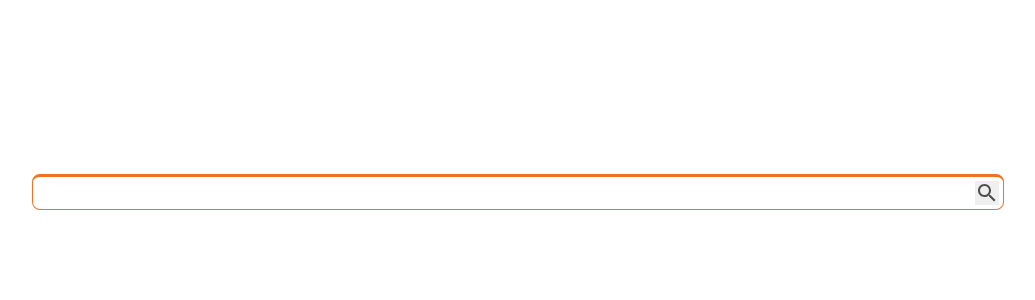
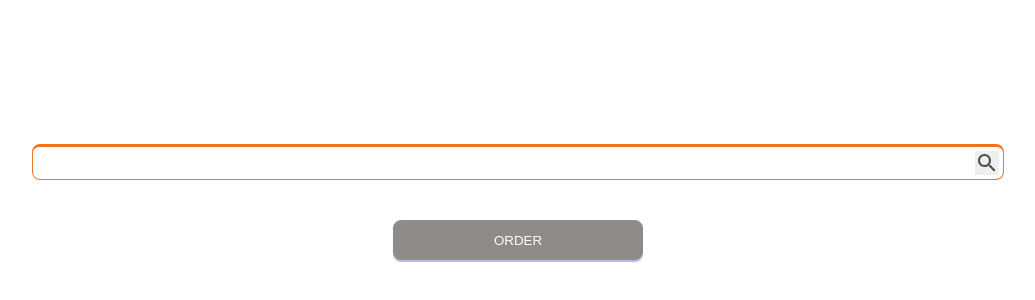
Before and after one commit to koriolis23/taco-challenge, a Next.js app: page / in a window 1280 px wide. Shown: the part 198-498 px from the top of the page, without its empty margins (122-1157 px from the left). Built offline with nearby package versions, Linux system fonts and the light colour scheme.

Commit message:
added order functionality, improve search function, added styles

```diff
--- a/components/MenuItem/MenuItem.js
+++ b/components/MenuItem/MenuItem.js
@@ -1,13 +1,23 @@
 import styles from './MenuItem.module.scss'
 
-const MenuItem = ({ item }) => {
+const MenuItem = ({ item, setFields = f => f, fields = [] }) => {
+    const handleChange = (e, item) => {
+        if (e.target.checked) {
+            const items = [...fields, item]
+            setFields(items)
+        } else {
+            const filteredArray = fields.filter(el => el.Id !== item.Id)
+            setFields(filteredArray)
+        }
+    }
     return (
         <div className={styles.menuItem}>
             <input
                 type='checkbox'
                 id={item.Id}
+                onChange={e => handleChange(e, item)}
             />
-            <label htmlFor={item.Id}>{item.Name}</label>
+            <label htmlFor={item.Id}>{`${item.Name} - R${item.Price}`}</label>
         </div>
     )
 }
--- a/components/RestaurauntItem/RestaurauntItem.js
+++ b/components/RestaurauntItem/RestaurauntItem.js
@@ -5,7 +5,7 @@ import { useState } from 'react'
 import ArrowForwardIcon from '@material-ui/icons/ArrowForwardIos'
 import ArrowDownIcon from '@material-ui/icons/KeyboardArrowDown'
 
-const RestaurauntItem = ({ restaurant = {} }) => {
+const RestaurauntItem = ({ restaurant = {}, fields, setFields }) => {
     const [isActive, setIsActive] = useState(false)
     return (
         <>
@@ -38,7 +38,12 @@ const RestaurauntItem = ({ restaurant = {} }) => {
                                     <span className={styles.categoryName}>{category.Name}</span>
                                     {category.MenuItems.map(item => {
                                         return (
-                                            <MenuItem item={item} key={item.Id} />
+                                            <MenuItem
+                                                item={item}
+                                                key={item.Id}
+                                                fields={fields}
+                                                setFields={setFields}
+                                            />
                                         )
                                     })}
                                 </div>
--- a/components/RestaurauntItem/RestaurauntItem.module.scss
+++ b/components/RestaurauntItem/RestaurauntItem.module.scss
@@ -4,7 +4,7 @@
     width: 80%;
     margin: 0 auto;
     border: 1px solid #ed7422;
-    box-shadow: 0px 2px 0px 0px #f5a571;
+    box-shadow: 2px 2px 0px 0px #f5a571;
     padding: 15px;
     .cardHeader {
         display: flex;
--- a/containers/OrderPage/OrderPage.js
+++ b/containers/OrderPage/OrderPage.js
@@ -6,21 +6,33 @@ import styles from './OrderPage.module.scss'
 const OrderPage = ({ restaurants }) => {
     const [searchTerm, setSearchTerm] = useState('')
     const [restaurantsToDisplay, setRestaurantsToDisplay] = useState([])
+    const [fields, setFields] = useState([])
 
     const check = (obj, str) => {
-        for (let i in obj) {
-            if (!obj.hasOwnProperty(i)) continue;
-            if (typeof obj[i] == 'object') {
-                return check(obj[i], str);
-            } else if (typeof obj[i] =='string' && obj[i].toLowerCase().includes(str)) {
-                return true
+        const stack = []
+        stack.push(obj)
+        while (stack.length > 0) {
+            const currentObj = stack.shift()
+            const searchedQuery = str.toLowerCase()
+
+            if (typeof currentObj == 'string' && currentObj.toLowerCase().includes(searchedQuery)) {
+                return true;
+            }
+
+            const keys = currentObj instanceof Object ? Object.keys(currentObj) : []
+
+            for (const key of keys) {
+                const objVal = currentObj[key]
+                stack.unshift(objVal)
             }
         }
+        return false
     }
-    const getSearchResult = (list=[], query='') => {
+
+    const getSearchResult = (list = [], query = '') => {
         let filteredRestaurants = [];
         list.forEach(item => {
-            if(check(item, query) === true) {
+            if (check(item, query) === true) {
                 filteredRestaurants.push(item)
             }
         })
@@ -31,6 +43,20 @@ const OrderPage = ({ restaurants }) => {
         setRestaurantsToDisplay(getSearchResult(restaurants, searchTerm))
     }
 
+    const handleSubmitOrder = async () => {
+        const response = await fetch('/api/orders', {
+            method: 'POST',
+            body: JSON.stringify({ orders: fields }),
+            headers: {
+                'Content-Type': 'application/json'
+            }
+        })
+        const data = await response.json()
+        console.log(77, data)
+    }
+
+    const totalPrice = fields.reduce((a, b) => a + (b['Price'] || 0), 0)
+    const btnOrderLabel = totalPrice > 0 ? 'Order' + ` - R${totalPrice}`: 'Order'
     return (
         <div className={styles.orderPage}>
             <SearchField
@@ -40,9 +66,17 @@ const OrderPage = ({ restaurants }) => {
             />
             <div className={styles.restaurantsList}>
                 {restaurantsToDisplay.map(restaurant =>
-                    <RestaurauntItem restaurant={restaurant} key={restaurant.Id} />
+                    <RestaurauntItem
+                        restaurant={restaurant}
+                        key={restaurant.Id}
+                        fields={fields}
+                        setFields={setFields}
+                    />
                 )}
             </div>
+            <button className={styles.btnOrder} disabled={!fields.length} onClick={handleSubmitOrder}>
+                {btnOrderLabel}
+            </button>
         </div>
     )
 }
--- a/containers/OrderPage/OrderPage.module.scss
+++ b/containers/OrderPage/OrderPage.module.scss
@@ -3,6 +3,33 @@
     .restaurantsList {
         display: grid;
         row-gap: 20px;
+        padding: 20px 0;
+    }
+    .btnOrder {
+        margin: 0 auto;
         padding-top: 20px;
+        display: flex;
+        background-color: #ed7422;
+        color: #ffffff;
+        justify-content: center;
+        align-items: center;
+        padding: 0 15px;
+        border-radius: 8px;
+        cursor: pointer;
+        border: 1px solid #ed7422;
+        box-shadow: 0px 2px 0px 0px #f5a571;
+        text-transform: uppercase;
+        width: 250px;
+        height: 40px;
+        &:hover, &:focus, &:active {
+            border-color: #55c2bb;
+            background-color: #55c2bb;
+            box-shadow: 0px 2px 0px 0px #8ed1cd
+        }
+        &:disabled {
+            border-color: #8e8b88;
+            background-color: #8e8b88;
+            box-shadow: 0px 2px 0px 0px #bcb8e5
+        }
     }
 }
--- /dev/null
+++ b/data/orders.json
@@ -0,0 +1,32 @@
+[
+    {
+        "Id": 1636037366424,
+        "Name": "Vegetarian Pizza",
+        "Price": 85
+    },
+    {
+        "Id": 1636037412917,
+        "Name": "Vegetable Soup",
+        "Price": 50
+    },
+    {
+        "Id": 1636037412917,
+        "Name": "Vegetable Burger & Chips",
+        "Price": 65
+    },
+    {
+        "Id": 1636037412917,
+        "Name": "Vegetarian Pasta",
+        "Price": 95
+    },
+    {
+        "Id": 1636044047012,
+        "Name": "Vegetable Curry",
+        "Price": 99
+    },
+    {
+        "Id": 1636044047012,
+        "Name": "Vegetable Platter",
+        "Price": 110
+    }
+]
--- /dev/null
+++ b/pages/api/orders/index.js
@@ -0,0 +1,14 @@
+import orders from '../../../data/orders.json'
+const fs = require('fs')
+const path = require('path')
+
+export default function handler(req, res) {
+    if (req.method === 'GET') {
+        res.status(200).json(orders)
+    } else if(req.method === 'POST') {
+        const ordersList = req.body.orders
+        const newOrders = ordersList.map(order => ({...order, Id: Date.now()}))
+        fs.writeFile(path.join(__dirname, '../../../../data/orders.json'), JSON.stringify([...orders, ...newOrders], null, 4));
+        res.status(201).json(newOrders)
+    }
+}
```
